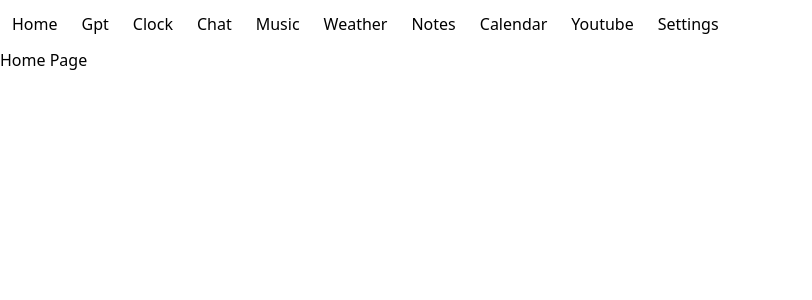
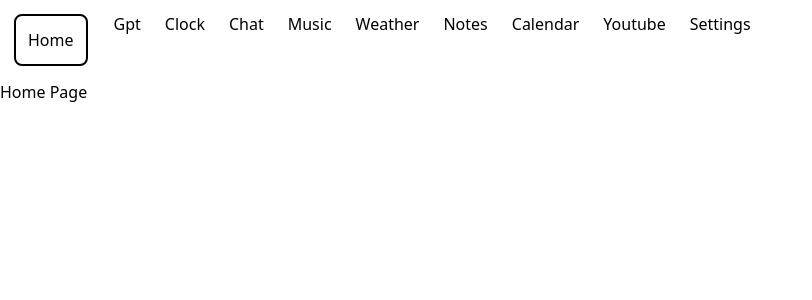
Before and after one commit to gabrielmermer/disconnect, a Nuxt app: page / in a window 1280 px wide. Shown: the top 300 px of the page, without its empty margins (0-812 px from the left). Built offline with nearby package versions, Linux system fonts and the light colour scheme.

Commit message:
changed gitignore

```diff
--- a/components/NavBar.vue
+++ b/components/NavBar.vue
@@ -1,7 +1,7 @@
 <template>
   <div>
     <ul class="flex flex-row">
-      <li class="p-3"><NuxtLink to="/">Home</NuxtLink></li>
+      <li class="p-3 m-4 outline outline-2 rounded-md"><NuxtLink to="/">Home</NuxtLink></li>
       <li class="p-3"><NuxtLink to="gpt">Gpt</NuxtLink></li>
       <li class="p-3"><NuxtLink to="clock">Clock</NuxtLink></li>
       <li class="p-3"><NuxtLink to="chat">Chat</NuxtLink></li>
```
Also changed, not shown: 1 other file (tests, documents, lock files or other folders).
